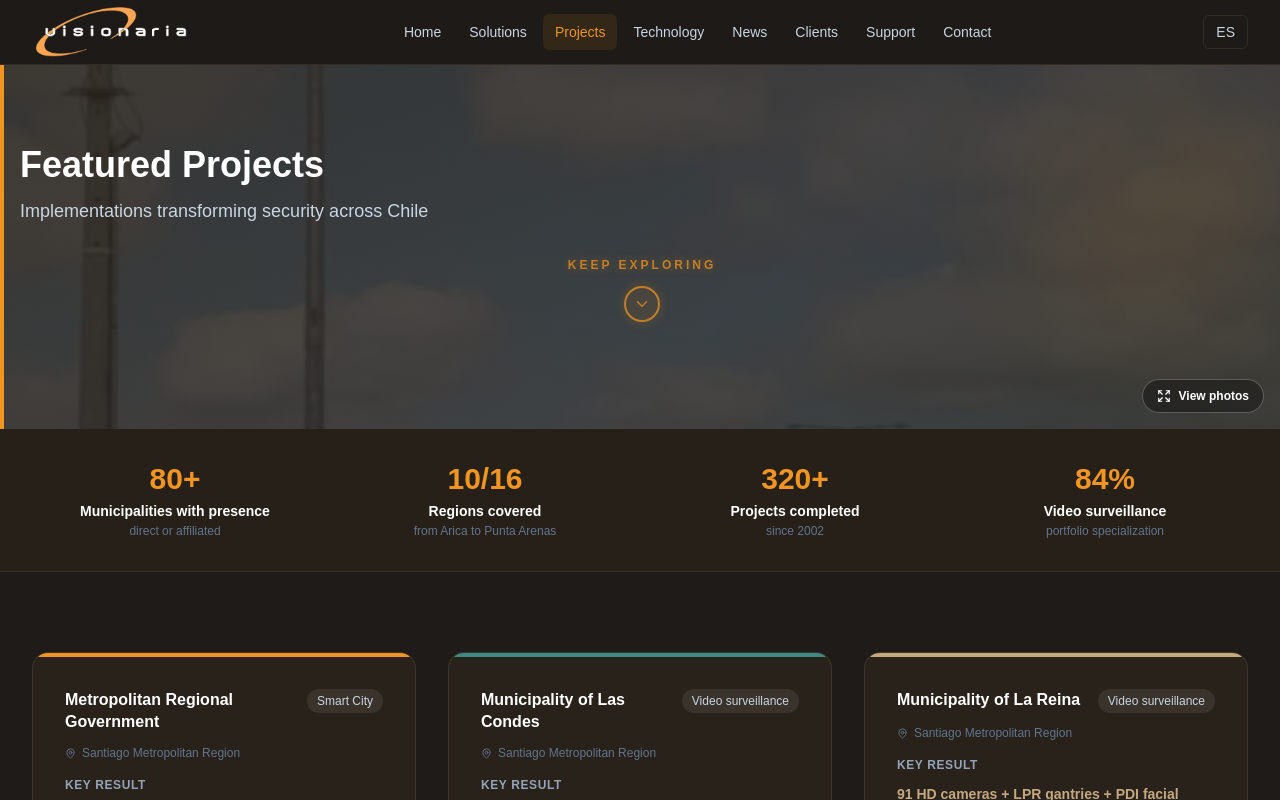
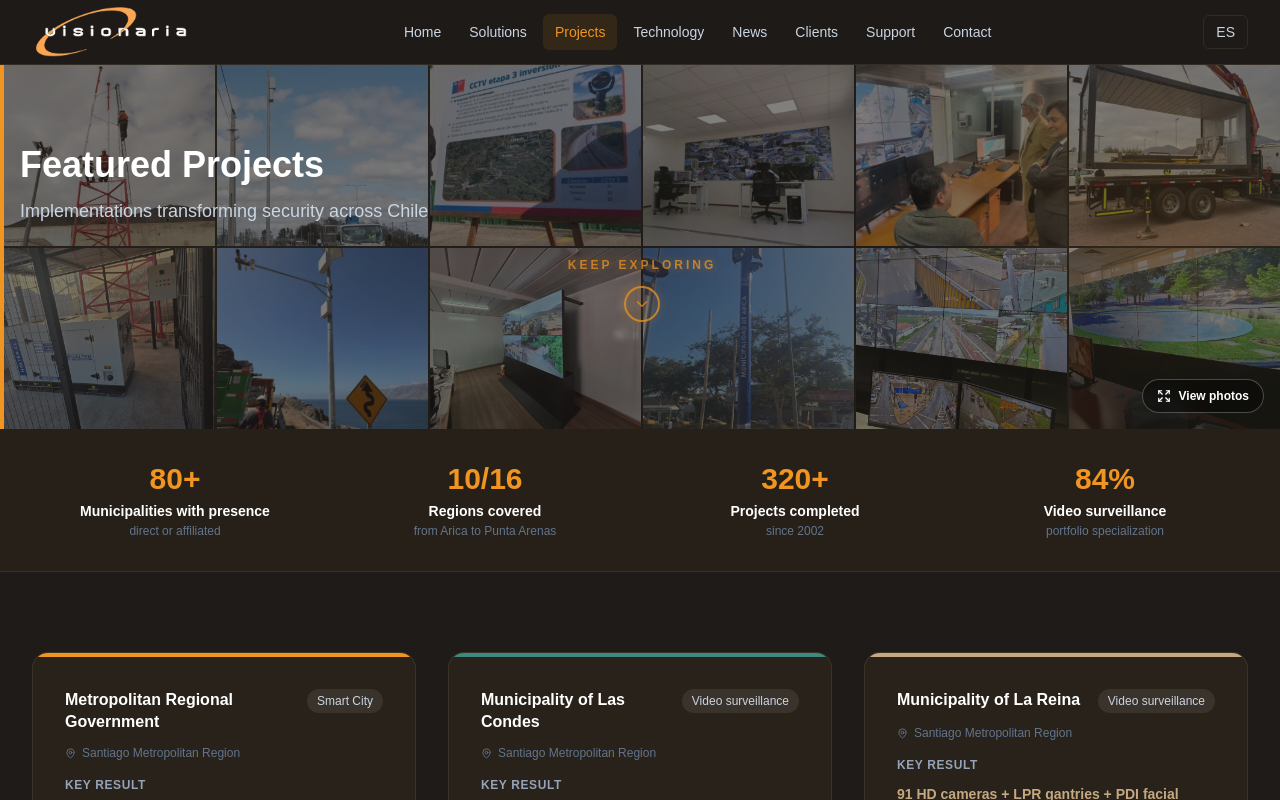
Before and after one commit to cmm2025-dev/visionaria-website, a Next.js app: page /en/casos-exito in a window 1280 px wide. Shown: the top 800 px of the page. Built offline with nearby package versions, Linux system fonts and the light colour scheme.

Commit message:
Switch hero photo background from crossfade to static mosaic collage
Replaces the single-photo crossfade with a static grid mosaic showing
all fieldwork photos at once, and lightens the dark overlay so the
photos are more visible while still keeping hero text readable.

```diff
--- a/src/components/ProjectsCarousel.tsx
+++ b/src/components/ProjectsCarousel.tsx
@@ -22,39 +22,31 @@ interface ProjectsCarouselProps {
   viewLabel?: string;
 }
 
-/** Cross-fading background carousel of real fieldwork photos, dimmed behind a dark overlay so hero text stays readable. Includes a button to view the photos full-size without the overlay. */
+/** Static mosaic/collage background of real fieldwork photos, lightly dimmed so hero text stays readable. Includes a button to view the photos full-size without the overlay. */
 export default function ProjectsCarousel({ viewLabel = 'Ver fotografías' }: ProjectsCarouselProps) {
-  const [frame, setFrame] = useState(0);
   const [lightbox, setLightbox] = useState(false);
   const [lightboxIndex, setLightboxIndex] = useState(0);
 
-  useEffect(() => {
-    if (lightbox) return;
-    const id = setInterval(() => setFrame(f => (f + 1) % FRAMES.length), 4000);
-    return () => clearInterval(id);
-  }, [lightbox]);
-
   const openLightbox = () => {
-    setLightboxIndex(frame);
+    setLightboxIndex(0);
     setLightbox(true);
   };
 
   return (
     <>
-      <div className="absolute inset-0" aria-hidden>
-        {FRAMES.map((src, i) => (
+      <div className="absolute inset-0 grid grid-cols-3 sm:grid-cols-4 lg:grid-cols-6 grid-rows-4 sm:grid-rows-3 lg:grid-rows-2 gap-0.5" aria-hidden>
+        {FRAMES.map((src) => (
           // eslint-disable-next-line @next/next/no-img-element
           <img
             key={src}
             src={src}
             alt=""
-            className="absolute inset-0 w-full h-full object-cover transition-opacity duration-1000"
-            style={{ opacity: frame === i ? 1 : 0 }}
+            className="w-full h-full object-cover"
           />
         ))}
         <div
           className="absolute inset-0"
-          style={{ background: 'linear-gradient(145deg, rgba(40,34,26,0.88) 0%, rgba(30,27,24,0.80) 60%, rgba(34,32,24,0.85) 100%)' }}
+          style={{ background: 'linear-gradient(145deg, rgba(40,34,26,0.62) 0%, rgba(30,27,24,0.55) 60%, rgba(34,32,24,0.62) 100%)' }}
         />
       </div>
 
```
